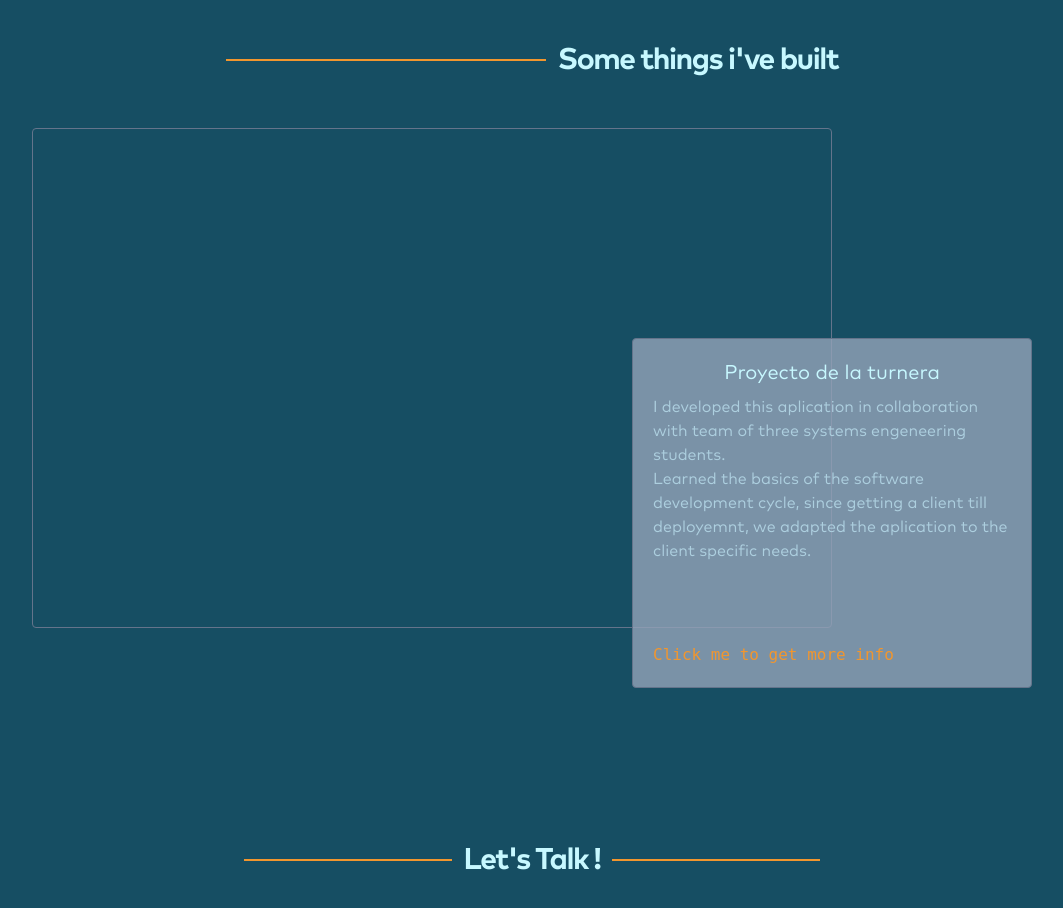
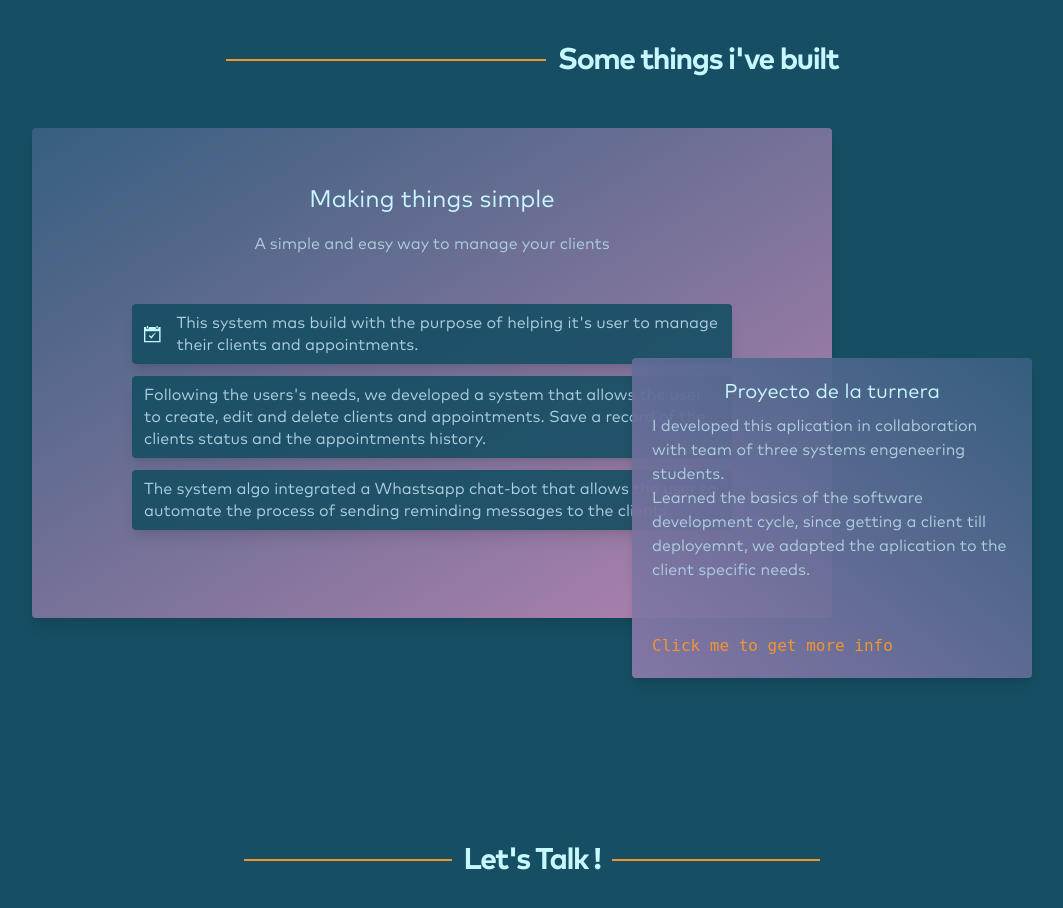
Before and after one commit to FrancoBaeza/my-portfolio, a React (Vite) app: page / in a window 1280 px wide. Shown: the part 2480-3388 px from the top of the page, without its empty margins (108-1171 px from the left). Built offline with nearby package versions, Linux system fonts and the light colour scheme; a web font is replaced by a local one.

Commit message:
avance con la parte de proyectos

```diff
--- a/src/components/Projects.jsx
+++ b/src/components/Projects.jsx
@@ -1,11 +1,21 @@
-import { useState, useRef } from "react";
+import { useState, useRef, useEffect } from "react";
 
 import { useIsVisible } from "../hooks/useIsVisible";
+import Icon from "./icons/Icon";
 
 export default () => {
+    const [turnera, setTurnera] = useState(false);
+    const [turneraTime, setTurneraTime] = useState(false);
+    const [turneraFinal, setTurneraFinal] = useState(false);
     const projectsRef = useRef(null);
     const visible = useIsVisible(projectsRef);
 
+    useEffect(() => {
+        setTimeout(() => {
+            setTurneraTime(true);
+            setTimeout(() => setTurneraFinal(true), 100);
+        }, 2000);
+    }, [turnera]);
     return (
         <section
             className={` ${
@@ -27,22 +37,96 @@ export default () => {
 
             {/* body */}
             <div ref={projectsRef} className="flex flex-col">
+                <div className="">
+                    <div className="w-full h-[550px] relative">
+                        <div
+                            className={`${
+                                turnera ? "w-full h-full" : "w-4/5 h-[490px]"
+                            } duration-300 rounded shadow-lg flex flex-col items-center justify-between bg-gradient-to-br from-[#365F7F] to-[#B784B2]`}
+                        >
+                            <div className=" flex flex-col items-center">
+                                <h2
+                                    className={` ${
+                                        turnera
+                                            ? "mt-8 text-4xl"
+                                            : "mt-14 text-2xl"
+                                    } duration-300 font-markPro text-base-primary  `}
+                                >
+                                    Making things simple
+                                </h2>
+                                <p
+                                    className={`${
+                                        turnera ? "text-xl" : "text-base"
+                                    } font-markPro text-400-primary my-4`}
+                                >
+                                    A simple and easy way to manage your clients
+                                </p>
+                            </div>
+                            {turneraTime ? (
+                                <div className={` ${turneraFinal ? "opacity-1" : "opacity-0"} duration-500 h-full w-3/4 flex flex-col `}>
+                                    <div className="w-full mt-8 flex flex-col gap-3">
+                                        <p className=" bg-base-bg/90 rounded px-3 py-2 font-markPro text-400-primary shadow-lg leading-[22px] flex flex-row gap-4">
+                                            <Icon icon="calendar" className={`w-6 fill-base-primary`}/>
+                                            This system mas build with the
+                                            purpose of helping it's user to
+                                            manage their clients and
+                                            appointments.
+                                        </p>
+                                        <p className="bg-base-bg/90 rounded px-3 py-2 font-markPro text-400-primary shadow-lg leading-[22px]">
+                                            Following the users's needs, we
+                                            developed a system that allows the
+                                            user to create, edit and delete
+                                            clients and appointments. Save a
+                                            record of the clients status and the
+                                            appointments history.
+                                        </p>
+                                        <p className="bg-base-bg/90 rounded px-3 py-2 font-markPro text-400-primary shadow-lg leading-[22px]">
+                                            The system algo integrated a
+                                            Whastsapp chat-bot that allows the
+                                            user to automate the process of
+                                            sending reminding messages to the
+                                            clients.
+                                        </p>
+                                    </div>
+                                </div>
+                            ) : (
+                                <img
+                                    className={`${
+                                        turnera ? "opacity-0" : "opacity-1"
+                                    } w-4/5 rounded-t-sm duration-[600ms] `}
+                                    src="/projectPhotos/turnera.png"
+                                    alt="imagen de turnera"
+                                />
+                            )}
+                        </div>
 
-                <div className="">
-                    <div className="w-full h-[600px] relative">
-                        <div className="w-4/5 h-[500px] border rounded border-slate-500 "></div>
-                        <div className="w-2/5 h-[350px] border rounded border-slate-500 bg-slate-400/80 absolute right-0 bottom-10 flex flex-col p-5">
-                            <h3 className=" font-markPro text-base-primary text-xl self-center mb-2">Proyecto de la turnera</h3>
-                            <p className=" font-markPro text-400-primary text-base">I developed this aplication in collaboration with team of three systems engeneering students.</p>
-                            <p className=" font-markPro text-400-primary text-base">Learned the basics of the software development cycle, since getting a client till deployemnt, we adapted the aplication to the client specific needs.</p>
-                            <p className=" font-mono text-base-secondary flex-grow items-end flex" >Click me to get more info</p>
+                        {/* tarjeta de la turnera */}
+                        <div
+                            onClick={() => setTurnera(true)}
+                            className={` ${
+                                turnera && "hidden"
+                            } w-[400px] h-[320px] hover:scale-[1.02] duration-300 cursor-pointer rounded absolute right-0 bottom-0 flex flex-col p-5 shadow-lg bg-gradient-to-bl from-[#365F7F]/95 to-[#8A78A9]/95 `}
+                        >
+                            <h3 className=" font-markPro text-base-primary text-xl self-center mb-2">
+                                Proyecto de la turnera
+                            </h3>
+                            <p className=" font-markPro text-400-primary text-base">
+                                I developed this aplication in collaboration
+                                with team of three systems engeneering students.
+                            </p>
+                            <p className=" font-markPro text-400-primary text-base">
+                                Learned the basics of the software development
+                                cycle, since getting a client till deployemnt,
+                                we adapted the aplication to the client specific
+                                needs.
+                            </p>
+                            <p className=" font-mono text-base-secondary flex-grow items-end flex">
+                                Click me to get more info
+                            </p>
                         </div>
                     </div>
                 </div>
-
-
             </div>
-
         </section>
     );
-}
+};
--- /dev/null
+++ b/src/components/icons/Icon.jsx
@@ -0,0 +1,15 @@
+export default ({ className, icon }) => {
+    return (
+        <>
+            {icon == "calendar" && (
+                <svg
+                    xmlns="http://www.w3.org/2000/svg"
+                    className={className}
+                    viewBox="0 0 24 24"
+                >
+                    <path d="M24 2v22h-24v-22h3v1c0 1.103.897 2 2 2s2-.897 2-2v-1h10v1c0 1.103.897 2 2 2s2-.897 2-2v-1h3zm-2 6h-20v14h20v-14zm-2-7c0-.552-.447-1-1-1s-1 .448-1 1v2c0 .552.447 1 1 1s1-.448 1-1v-2zm-14 2c0 .552-.447 1-1 1s-1-.448-1-1v-2c0-.552.447-1 1-1s1 .448 1 1v2zm1 11.729l.855-.791c1 .484 1.635.852 2.76 1.654 2.113-2.399 3.511-3.616 6.106-5.231l.279.64c-2.141 1.869-3.709 3.949-5.967 7.999-1.393-1.64-2.322-2.686-4.033-4.271z" />
+                </svg>
+            )}
+        </>
+    );
+};
--- a/tailwind.config.cjs
+++ b/tailwind.config.cjs
@@ -21,6 +21,9 @@ module.exports = {
         markPro: ["Regular", "sans-serif"],
         markProBold: ["Bold", "sans-serif"],
       },
+      backgroundImage: {
+        "turnera" : "url('/projectPhotos/turnera.png')",
+      },
     },
   },
   plugins: [],
```
Also changed, not shown: public/projectPhotos/turnera.png (added).
